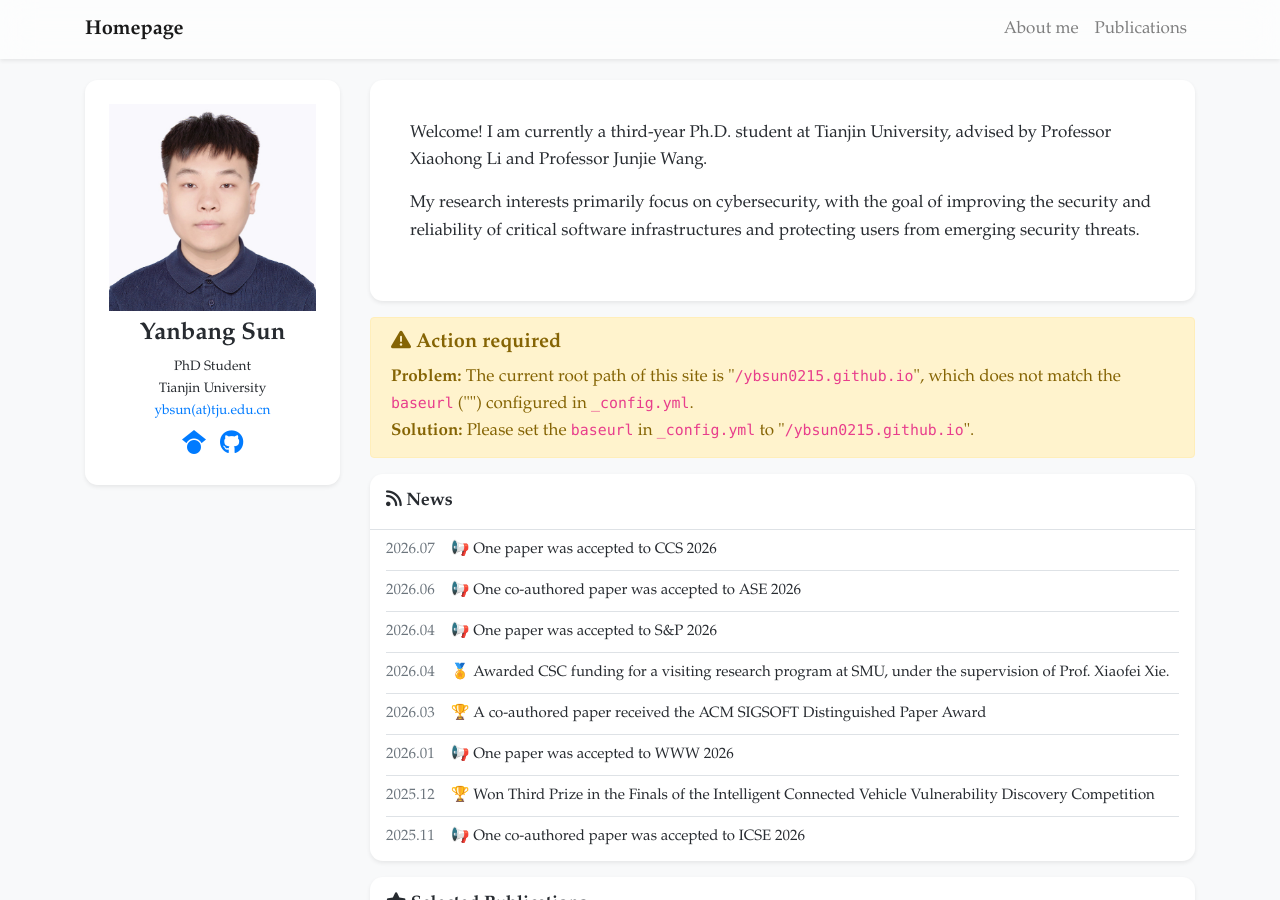
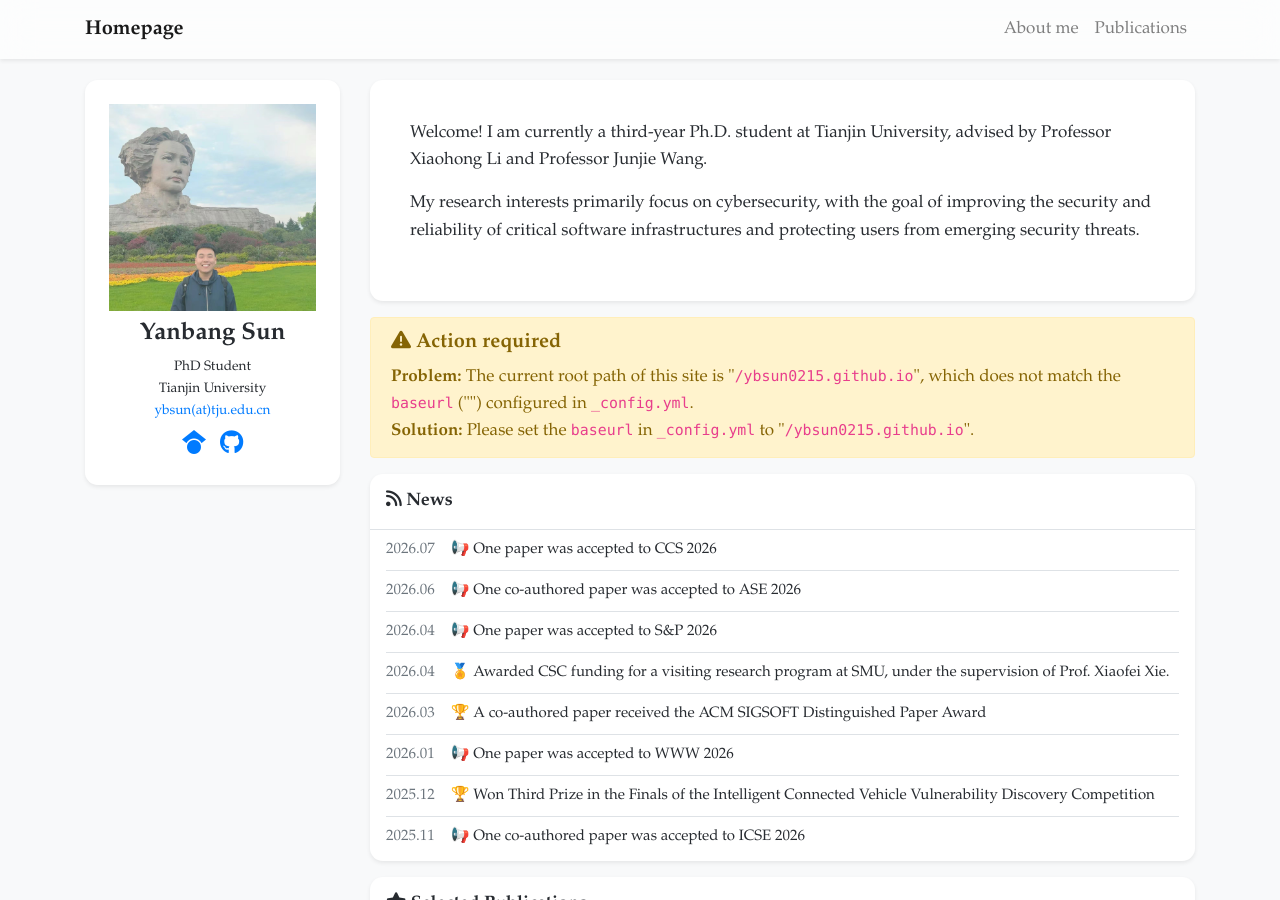
Before and after one commit to ybsun0215/ybsun0215.github.io, a Jekyll site: the page built from index.html, in a window 1280 px wide and 900 px high. Built offline with Jekyll 4.4.1, drawn with Linux system fonts in a browser that asks for light colours; nearby versions of some CDN libraries; a style sheet for code colours, icons or effects is not loaded.

Commit message:
Update profile.yml

```diff
--- a/_data/profile.yml
+++ b/_data/profile.yml
@@ -25,7 +25,7 @@
   <p>
     My research interests primarily focus on cybersecurity, with the goal of improving the security and reliability of critical software infrastructures and protecting users from emerging security threats.
   </p>
-portrait_url: /assets/images/photos/img1.jpg
+portrait_url: /assets/images/photos/img2.jpg
 
 # portrait_caption: >-
 #   Photo by Manja Vitolic on Unsplash (this caption is optional, comment it out to disable).
```
